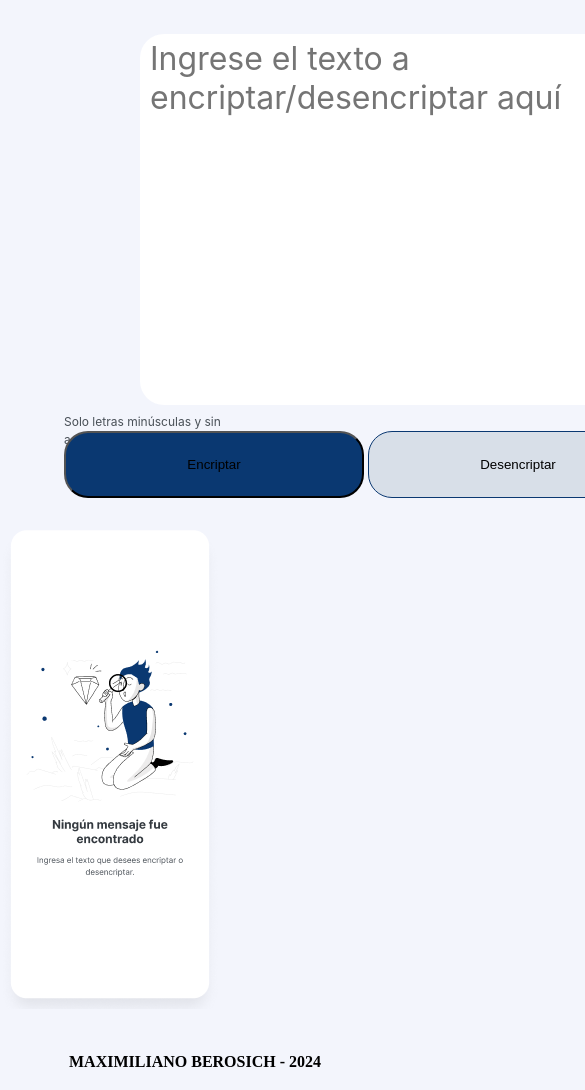
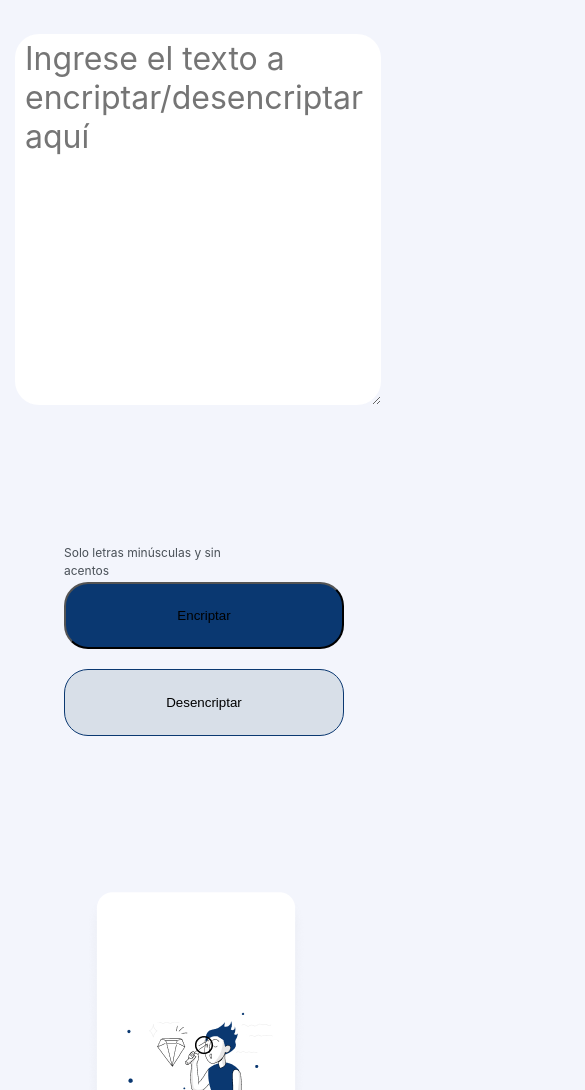
Before and after one commit to maxiberosich/Challenge-ONE, a plain HTML site: page index.html in a window 390 px wide. Shown: the part 74-1164 px from the top of the page, 585 px wide, since content can reach past the window. Drawn offline with Linux system fonts and the light colour scheme.

Commit message:
ADD-Responsive para celulares ok

```diff
--- a/style.css
+++ b/style.css
@@ -105,6 +105,7 @@ footer a {
     margin: 40px auto 20px auto;
 }
 
+/*Configuraciones para tablet*/
 @media only screen and (min-width: 768px) and (max-width: 1089px) {
     h1 {
         text-align: center;
@@ -156,3 +157,54 @@ footer a {
         display: block;
     }
 }
+
+/*Configuraciones para celulares*/
+@media only screen and (max-width: 430px) {
+    h1 {
+        text-align: center;
+    }
+
+    .principal {
+        display: flex;
+        justify-content: center; /* Centra horizontalmente */
+        align-items: center; /* Centra verticalmente */
+        flex-direction: column;
+        height: 100vh; /* Ocupa toda la altura de la ventana */
+        width: auto;
+    }
+
+    .texto-ingresado {
+        width: 90%; /* Ocupa todo el ancho del contenedor */
+        left: 15px;
+    }
+
+    .botones {
+        margin-left: auto;
+    }
+
+    .botones button {
+        display: inline-block;
+        margin-top: 20px;
+        width: 280px;
+        height: 67px;
+        padding: 24px;
+    }
+
+    .mostrar-texto {
+        display: flex;
+        flex-direction: column;
+        align-items: center;
+        justify-content: center;
+        width: auto;
+    }
+
+    .resultado-c {
+        width: 343px;
+        height: 200px;
+    }
+
+    .boton-copiar {
+        width: 355px;
+        display: block;
+    }
+}
```
